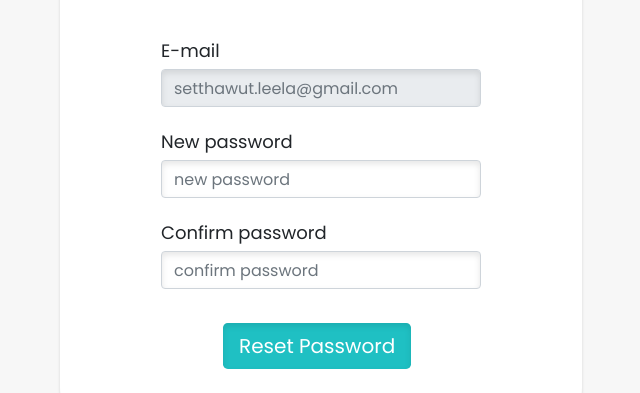
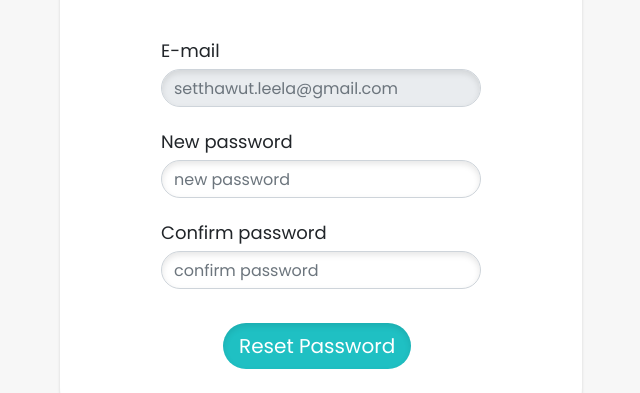
Before and after one commit to setthawutleela/TO, a plain HTML site: page To-html/resetPassword.html in a window 1280 px wide. Shown: the part 181-574 px from the top of the page, 319-959 px from the left. Drawn offline with nearby package versions, Linux system fonts and the light colour scheme.

Commit message:
แก้ปุ่ม เพราะลืม

```diff
--- a/To-html/resetPassword.html
+++ b/To-html/resetPassword.html
@@ -27,26 +27,26 @@
             <div class="inputField">
                     <span class="indicatorText">E-mail</span>
                     <div class="input-group mb-3">
-                        <input type="text" class="form-control" placeholder="setthawut.leela@gmail.com" aria-label="Email" aria-describedby="basic-addon1" disabled>
+                        <input type="text" class="form-control rounded-pill" placeholder="setthawut.leela@gmail.com" aria-label="Email" aria-describedby="basic-addon1" disabled>
                      </div>
                 </div>
 
             <div class="inputField">
                 <span class="indicatorText">New password</span>
                 <div class="input-group mb-3">
-                    <input type="password" class="form-control" placeholder="new password" aria-label="new-password" aria-describedby="basic-addon2">
+                    <input type="password" class="form-control rounded-pill" placeholder="new password" aria-label="new-password" aria-describedby="basic-addon2">
                  </div>
             </div>
 
             <div class="inputField">
                 <span class="indicatorText">Confirm password</span>
                 <div class="input-group mb-3">
-                    <input type="password" class="form-control" placeholder="confirm password" aria-label="confirm-password" aria-describedby="basic-addon3">
+                    <input type="password" class="form-control rounded-pill" placeholder="confirm password" aria-label="confirm-password" aria-describedby="basic-addon3">
                  </div>
             </div>
 
             <div class="buttonHolder">
-                <input type="button" class="btn btn-primary btn-lg btn-block" style="background-color: #1fc0c3; border-style: hidden; margin-top: 1vh;" value="Reset Password" onclick="document.location='Login.html'" >
+                <input type="button" class="btn btn-primary btn-lg btn-block rounded-pill" style="background-color: #1fc0c3; border-style: hidden; margin-top: 1vh;" value="Reset Password" onclick="document.location='Login.html'" >
             </div>
 
         </div>
```
Also changed, not shown: To-html/Login.html (+3 -3 lines), To-html/forgetPassword.html (+2 -2 lines).
